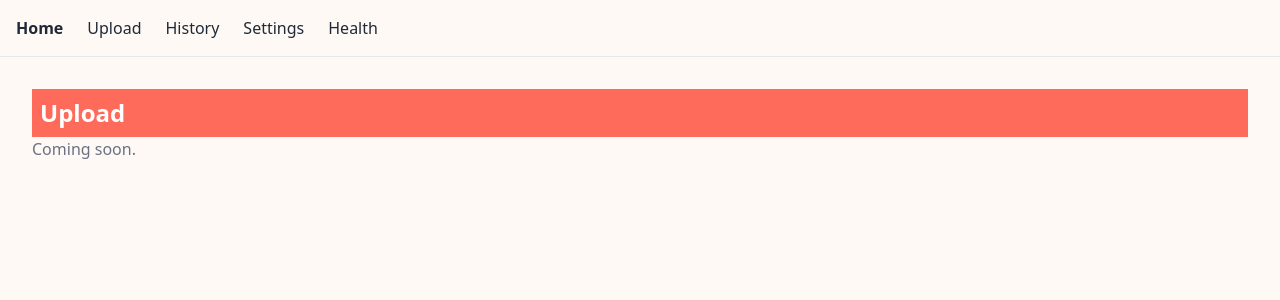
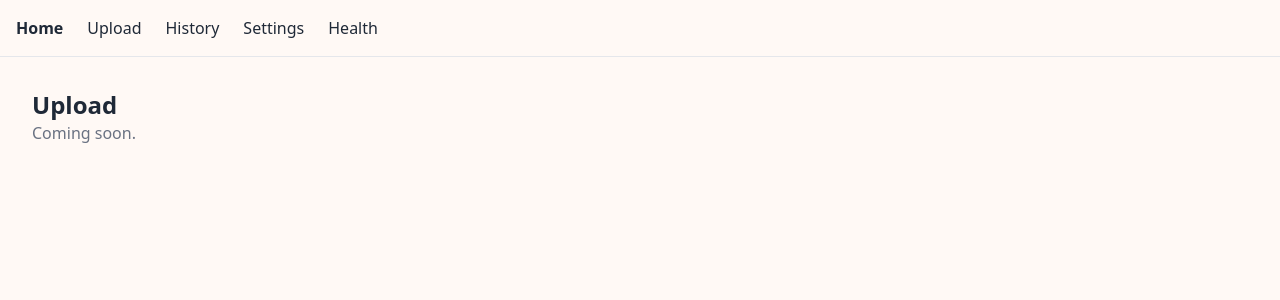
Before and after one commit to hurkazmi-cpp/frontend-ai-capstone, a Next.js app: page /upload in a window 1280 px wide. Shown: the top 300 px of the page. Built offline with nearby package versions, Linux system fonts and the light colour scheme.

Commit message:
FE-04: fix leftover test styling on Upload page

```diff
--- a/src/app/upload/page.tsx
+++ b/src/app/upload/page.tsx
@@ -1,7 +1,7 @@
 export default function UploadPage() {
   return (
     <main className="p-8">
-      <h1 className="text-2xl font-bold bg-primary text-white p-2">Upload</h1>
+      <h1 className="text-2xl font-bold">Upload</h1>
       <p className="text-gray-500">Coming soon.</p>
     </main>
   );
```
